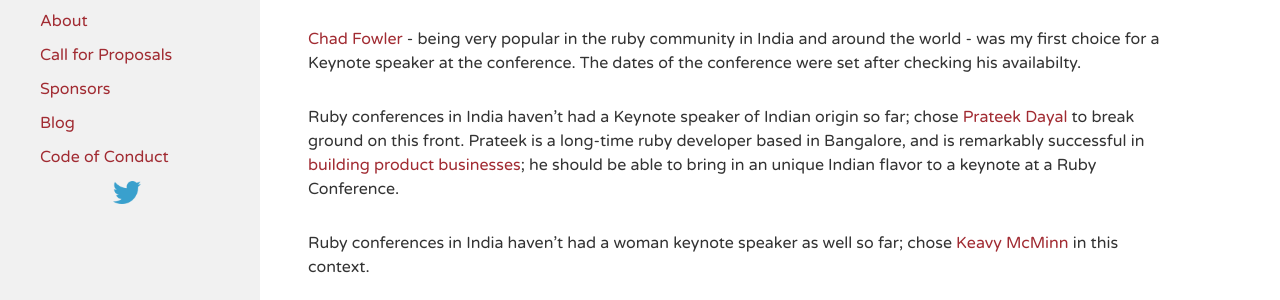
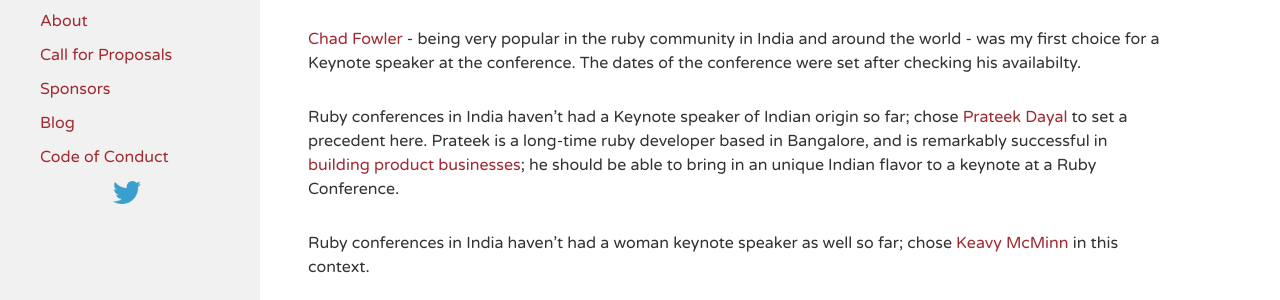
Before and after one commit to GardenCityRuby/GCRC2014, a Jekyll site: the page built from _posts/2013-10-09-keynote-and-invited-speakers.md, in a window 1280 px wide and 900 px high, scrolled down 521 px. Shown: the part 153-453 px from the top of the window. Built offline with Jekyll 4.4.1, drawn with Linux system fonts in a browser that asks for light colours; nearby versions of some CDN libraries; comment, search, counter and statistics services are not loaded.

Commit message:
Minor change in blogpost

```diff
--- a/_posts/2013-10-09-keynote-and-invited-speakers.md
+++ b/_posts/2013-10-09-keynote-and-invited-speakers.md
@@ -13,7 +13,7 @@
 
 [Chad Fowler](https://twitter.com/chadfowler) - being very popular in the ruby community in India and around the world - was my first choice for a Keynote speaker at the conference. The dates of the conference were set after checking his availabilty.
 
-Ruby conferences in India haven't had a Keynote speaker of Indian origin so far; chose [Prateek Dayal](https://twitter.com/prateekdayal) to break ground on this front. Prateek is a long-time ruby developer based in Bangalore, and is remarkably successful in [building](https://supportbee.com) [product businesses](http://www.muziboo.com); he should be able to bring in an unique Indian flavor to a keynote at a Ruby Conference.
+Ruby conferences in India haven't had a Keynote speaker of Indian origin so far; chose [Prateek Dayal](https://twitter.com/prateekdayal) to set a precedent here. Prateek is a long-time ruby developer based in Bangalore, and is remarkably successful in [building](https://supportbee.com) [product businesses](http://www.muziboo.com); he should be able to bring in an unique Indian flavor to a keynote at a Ruby Conference.
 
 Ruby conferences in India haven't had a woman keynote speaker as well so far; chose [Keavy McMinn](https://twitter.com/keavy) in this context.
 
```
